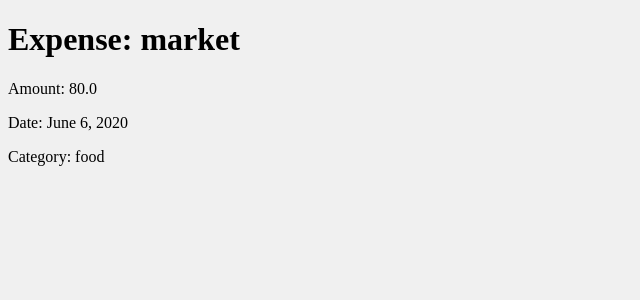
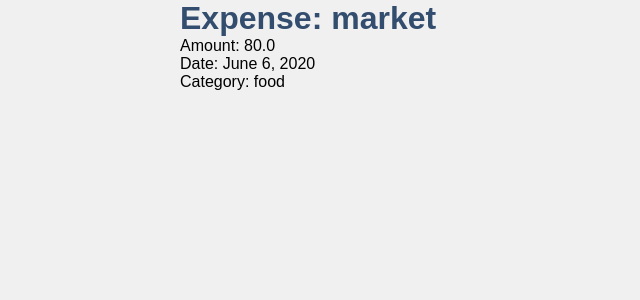
Before and after one commit to ferreira-mariana/finances, a Django app: page /finances/1/ in a window 1280 px wide. Shown: the top 300 px of the page, without its empty margins (0-640 px from the left). Run offline with Django 3.2, Linux system fonts and the light colour scheme; data comes from the database, SQL or seed files in the repository.

Commit message:
adding some style

```diff
--- a/finances/static/finances/style.css
+++ b/finances/static/finances/style.css
@@ -1,3 +1,109 @@
+/*css reset*/
+html, body, div, span, applet, object, iframe,
+h1, h2, h3, h4, h5, h6, p, blockquote, pre,
+a, abbr, acronym, address, big, cite, code,
+del, dfn, em, img, ins, kbd, q, s, samp,
+small, strike, strong, sub, sup, tt, var,
+b, u, i, center,
+dl, dt, dd, ol, ul, li,
+fieldset, form, label, legend,
+table, caption, tbody, tfoot, thead, tr, th, td,
+article, aside, canvas, details, embed,
+figure, figcaption, footer, header, hgroup,
+menu, nav, output, ruby, section, summary,
+time, mark, audio, video {
+	margin: 0;
+	padding: 0;
+	border: 0;
+	font-size: 100%;
+	vertical-align: baseline;
+}
+
+/*fonts*/
+
+@import url('https://fonts.googleapis.com/css2?family=Sarabun&display=swap');
+
+@import url('https://fonts.googleapis.com/css2?family=Poppins@400;600&family=Sarabun&display=swap');
+
+/*styles*/
+
+/*general styles*/
+
 body {
     background: #f0f0f0;
 }
+
+.container {
+    max-width: 920px;
+    margin: 0 auto;
+}
+
+h1, h2, h3, p, ul, li {
+    font-family: 'Poppins', sans-serif;
+}
+
+h1 {
+    color: #334D6E;
+    font-size: 2em;
+}
+
+h2 {
+    color: #192A3E;
+    font-size: 1.4em;
+    margin: 10px 0;
+}
+
+li {
+    list-style-type: none;
+}
+
+a {
+    text-decoration: none;
+    color: #334D6E;
+    cursor: pointer;
+}
+
+button {
+    background-color: #2ED47A;
+    padding: 10px;
+    border: none;
+    border-radius: 6px;
+    color: #fafafa;
+    font-family: 'Poppins', sans-serif;
+    font-weight: 600;
+    cursor: pointer;
+}
+
+/*index style*/
+
+.top {
+    padding: 40px 0;
+}
+
+.top h1, button {
+    display: inline;
+}
+
+.top a {
+    float: right;
+}
+
+.container-flex {
+    margin: 40px 0;
+    display: flex;
+    justify-content: space-between;
+}
+
+.card-flex {
+    background-color: #fafafa;
+    width: 35%;
+    padding: 15px;
+    box-shadow: -3px 4px #C2CFE0;
+    border-radius: 15px;
+}
+
+.current-month button {
+    background-color: #f0f0f0;
+    color: #885AF8;
+    border: #885AF8 solid 2px;
+}
--- a/finances/templates/base.html
+++ b/finances/templates/base.html
@@ -7,6 +7,8 @@
     <link rel="stylesheet" type="text/css" href="{% static 'finances/style.css' %}">
 </head>
 <body>
+    <div class='container'>
     {% block content %}{% endblock %}
+    </div>
 </body>
 </html>
```
Also changed, not shown: finances/templates/finances/index.html (+19 -5 lines).
